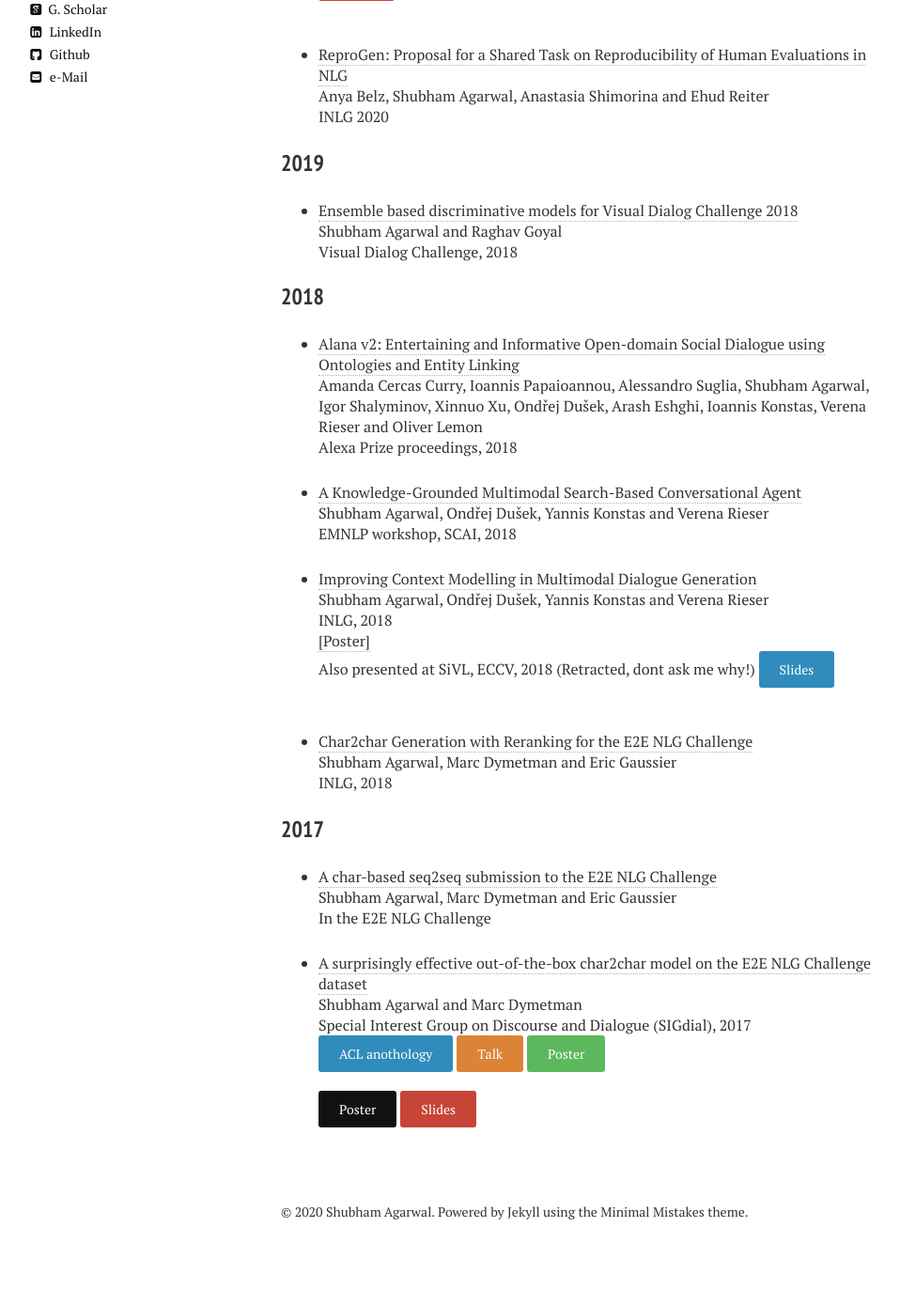
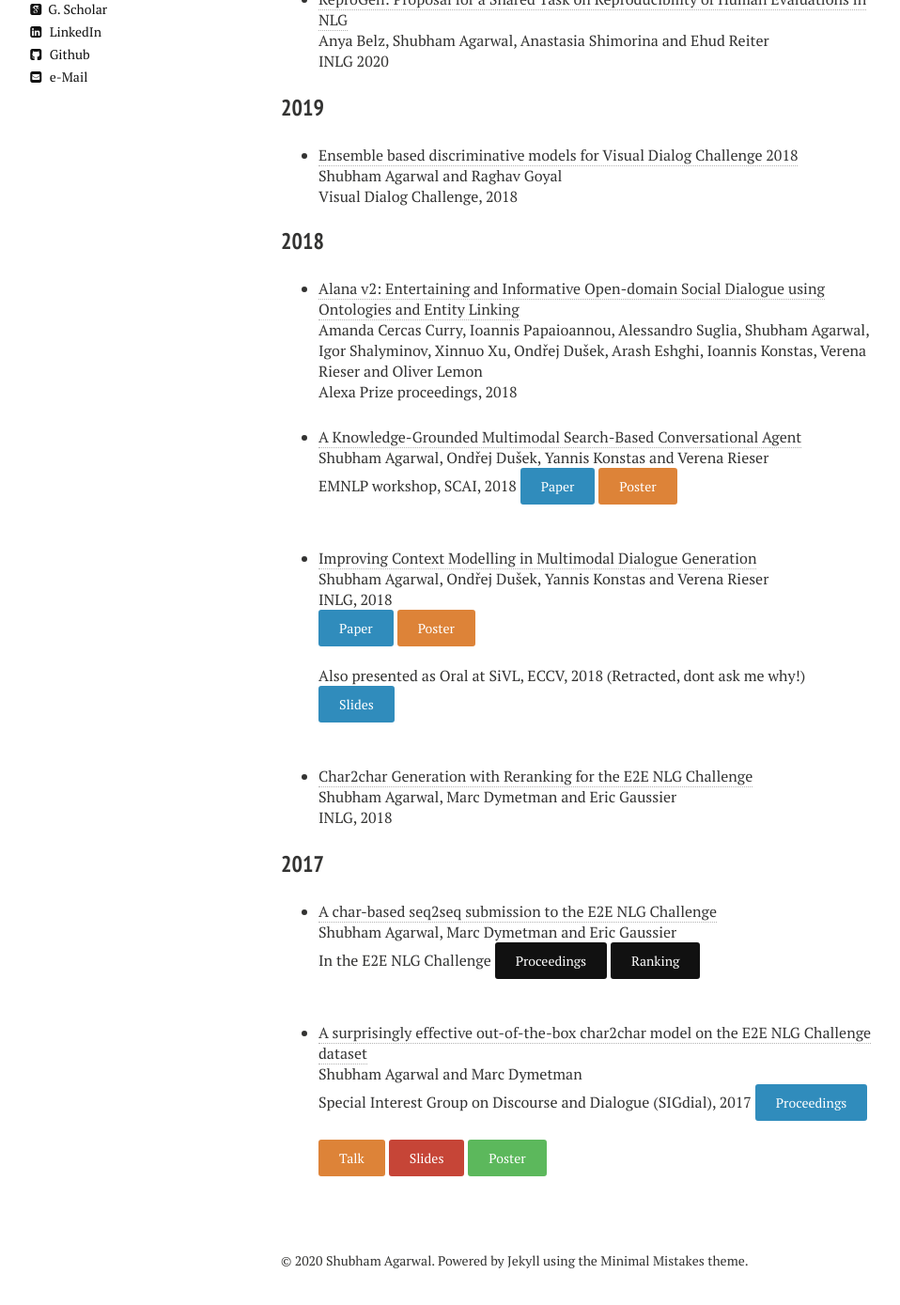
Before and after one commit to shubhamagarwal92/shubhamagarwal92.github.io, a Jekyll site: the page built from publications.md, in a window 1280 px wide and 1400 px high, scrolled down 649 px. Shown: the top 1389 px of the window at 94% size, without its empty margins (21-979 px from the left). Built offline with Jekyll 4.4.1, drawn with Linux system fonts in a browser that asks for light colours; nearby versions of some CDN libraries; before the commit the page ends 1997 px from its top, so only the background shows below that.

Commit message:
Update publications.md

```diff
--- a/publications.md
+++ b/publications.md
@@ -19,8 +19,8 @@
 <br />
 [<button type="button" class="btn btn-info">Paper</button>](https://www.aclweb.org/anthology/2020.acl-main.728.pdf)
 [<button type="button" class="btn btn-warning">Talk</button>](https://slideslive.com/38928892/history-for-visual-dialog-do-we-really-need-it)
+[<button type="button" class="btn btn-danger">Slides</button>](https://drive.google.com/file/d/1Oij4kfatY2gWg1sin4ykaSDsOZ_y7tAy/view?usp=sharing)
 [<button type="button" class="btn btn-success">Code</button>](https://github.com/shubhamagarwal92/visdial_conv/)
-[<button type="button" class="btn btn-danger">Slides</button>](https://drive.google.com/file/d/1Oij4kfatY2gWg1sin4ykaSDsOZ_y7tAy/view?usp=sharing)
 
 
 * [ReproGen: Proposal for a Shared Task on Reproducibility of Human Evaluations in NLG](https://www.semanticscholar.org/paper/ReproGen%3A-Proposal-for-a-Shared-Task-on-of-Human-in-Belz-Agarwal/5f74c84885f0b5855dfd4be9856599f2610a1f75) <br />
@@ -42,13 +42,18 @@
 * [A Knowledge-Grounded Multimodal Search-Based Conversational Agent](https://arxiv.org/pdf/1810.11954.pdf) <br />
 Shubham Agarwal, Ondřej Dušek, Yannis Konstas and Verena Rieser <br />
 EMNLP workshop, SCAI, 2018
+[<button type="button" class="btn btn-info">Paper</button>](https://arxiv.org/pdf/1810.11954.pdf)
+[<button type="button" class="btn btn-warning">Poster</button>](https://drive.google.com/file/d/11XPLnWINkSw9myU3FiA4v27-zT0P6SGO/view?usp=sharing)
+<br />
+
 
 * [Improving Context Modelling in Multimodal Dialogue Generation](https://arxiv.org/pdf/1810.11955.pdf) <br />
 Shubham Agarwal, Ondřej Dušek, Yannis Konstas and Verena Rieser <br />
 INLG, 2018 <br />
-<a href="https://github.com/shubhamagarwal92/shubhamagarwal92.github.io/blob/master/assets/papers/INLG-poster.pdf"  target="_blank">[Poster]</a>
+[<button type="button" class="btn btn-info">Paper</button>](https://arxiv.org/pdf/1810.11955.pdf)
+[<button type="button" class="btn btn-warning">Poster</button>](https://drive.google.com/file/d/1mKAWE4_2jRSSNydVlh_vaspQIoAlVaBl/view?usp=sharing)
 <br />
-Also presented at SiVL, ECCV, 2018 (Retracted, dont ask me why!)
+Also presented as Oral at SiVL, ECCV, 2018 (Retracted, dont ask me why!)
 [<button type="button" class="btn btn-info">Slides</button>](https://drive.google.com/file/d/1E_OrBGmWD0MFF0WSoAev5rWgyzj3wWgh/view?usp=sharing)
 
 * [Char2char Generation with Reranking for the E2E NLG Challenge](https://arxiv.org/pdf/1811.05826.pdf) <br />
@@ -60,12 +65,14 @@
 * [A char-based seq2seq submission to the E2E NLG Challenge](http://www.macs.hw.ac.uk/InteractionLab/E2E/final_papers/E2E-NLE.pdf) <br />
 Shubham Agarwal, Marc Dymetman and Eric Gaussier <br />
 In the E2E NLG Challenge
+[<button type="button" class="btn">Proceedings</button>](http://www.macs.hw.ac.uk/InteractionLab/E2E/final_papers/E2E-NLE.pdf)
+[<button type="button" class="btn">Ranking</button>](http://www.macs.hw.ac.uk/InteractionLab/E2E/#results)
+
 
 * [A surprisingly effective out-of-the-box char2char model on the E2E NLG Challenge dataset](https://www.aclweb.org/anthology/W17-5519.pdf) <br />
 Shubham Agarwal and Marc Dymetman <br />
 Special Interest Group on Discourse and Dialogue (SIGdial), 2017
-[<button type="button" class="btn btn-info">ACL anothology</button>](https://www.aclweb.org/anthology/W17-5519.pdf)
+[<button type="button" class="btn btn-info">Proceedings</button>](https://www.aclweb.org/anthology/W17-5519.pdf)
 [<button type="button" class="btn btn-warning">Talk</button>](https://www.superlectures.com/sigdial2017/a-surprisingly-effective-out-of-the-box-char2char-model-on-the-e2e-nlg-challenge-dataset)
+[<button type="button" class="btn btn-danger">Slides</button>](https://drive.google.com/file/d/1dInbTlp3yqXQw4bpkXER1fj3sZ9bojoN/view?usp=sharing)
 [<button type="button" class="btn btn-success">Poster</button>](https://drive.google.com/file/d/1q2c5xhVBizEbtl4fGnMmuoGznN-tCsYR/view?usp=sharing)
-[<button type="button" class="btn">Poster</button>](https://drive.google.com/file/d/1q2c5xhVBizEbtl4fGnMmuoGznN-tCsYR/view?usp=sharing)
-[<button type="button" class="btn btn-danger">Slides</button>](https://drive.google.com/file/d/1dInbTlp3yqXQw4bpkXER1fj3sZ9bojoN/view?usp=sharing)
```
